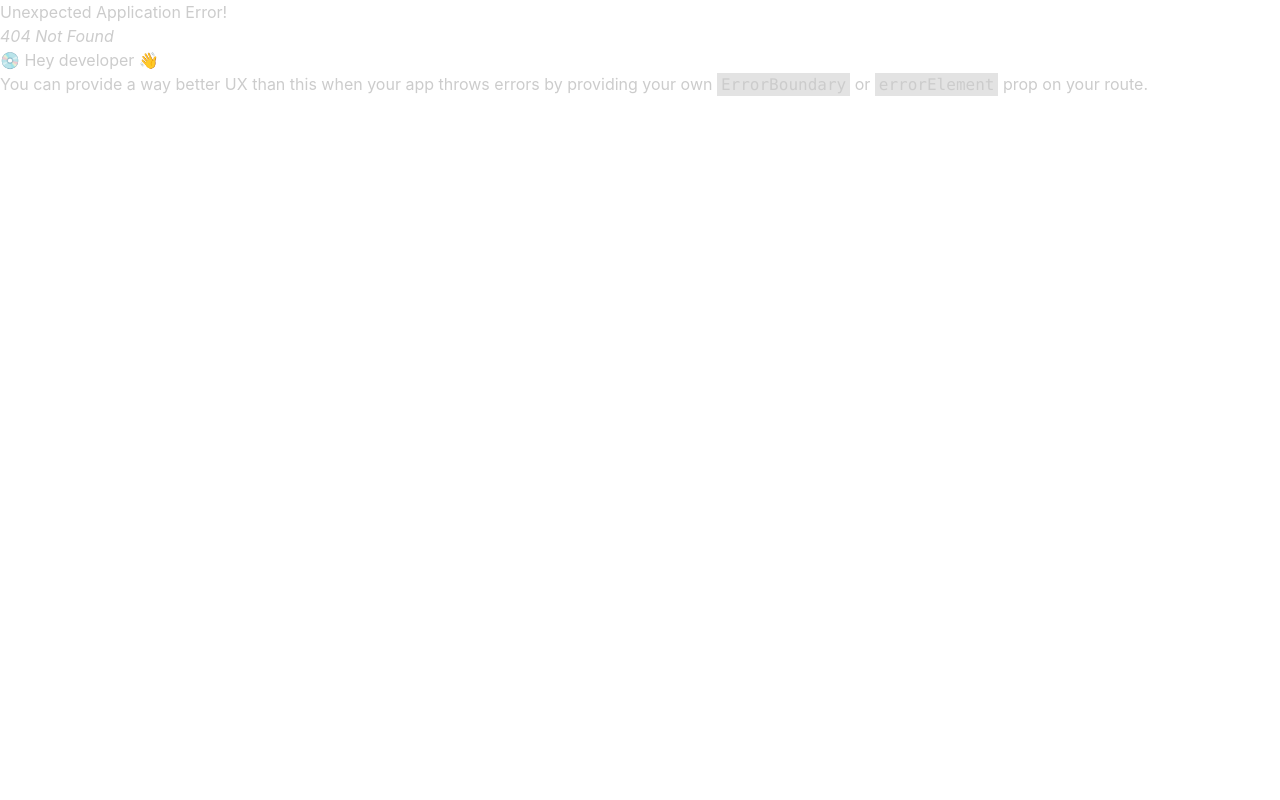
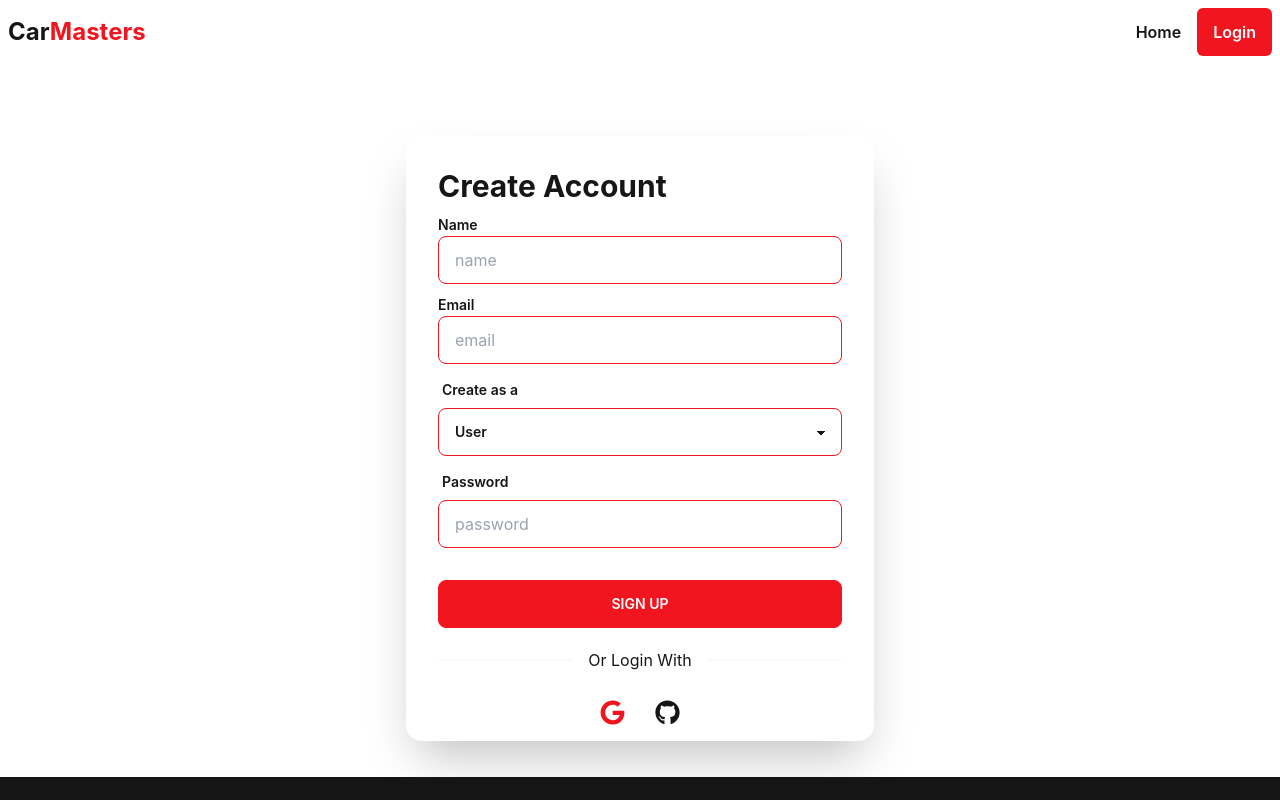
Before and after one commit to Rakib86547/assignment-12-client, a React (Create React App) app: page /signup in a window 1280 px wide. Before the commit this address had no page. Shown: the top 800 px of the page. Built offline with nearby package versions, Linux system fonts and the light colour scheme.

Commit message:
sign up create

```diff
--- a/package.json
+++ b/package.json
@@ -11,6 +11,7 @@
     "firebase": "^9.14.0",
     "react": "^18.2.0",
     "react-dom": "^18.2.0",
+    "react-hook-form": "^7.39.5",
     "react-hot-toast": "^2.4.0",
     "react-icons": "^4.6.0",
     "react-router-dom": "^6.4.3",
--- /dev/null
+++ b/src/context/AuthProvider.js
@@ -0,0 +1,24 @@
+import React, { createContext, useState } from 'react';
+import app from '../firebase/firebase.config';
+import {getAuth} from 'firebase/auth';
+
+export const AuthContext = createContext();
+const auth = getAuth(app)
+
+const AuthProvider = ({children}) => {
+    const [user, setUser] = useState(null);
+    const [loading, setLoading] = useState(true);
+
+
+
+    const authInfo = {
+
+    }
+    return (
+        <AuthContext.Provider value={authInfo}>
+            {children}
+        </AuthContext.Provider>
+    );
+};
+
+export default AuthProvider;
--- a/src/index.js
+++ b/src/index.js
@@ -4,7 +4,8 @@ import './index.css';
 import App from './App';
 import reportWebVitals from './reportWebVitals';
 import { Toaster } from 'react-hot-toast';
-import { QueryClient, QueryClientProvider,} from '@tanstack/react-query';
+import { QueryClient, QueryClientProvider, } from '@tanstack/react-query';
+import AuthProvider from './context/AuthProvider';
 
 const queryClient = new QueryClient()
 
@@ -12,8 +13,10 @@ const root = ReactDOM.createRoot(document.getElementById('root'));
 root.render(
   <>
     <QueryClientProvider client={queryClient}>
-      <App />
-      <Toaster />
+      <AuthProvider>
+        <App />
+        <Toaster />
+      </AuthProvider>
     </QueryClientProvider>
   </>
 
--- /dev/null
+++ b/src/pages/Login/Login.js
@@ -0,0 +1,37 @@
+import React from 'react';
+import { Link } from 'react-router-dom';
+
+const Login = () => {
+    return (
+        <div className="hero min-h-screen bg-base-200">
+            <div className="hero-content flex-col lg:flex-row-reverse">
+                <div className="card flex-shrink-0 w-full max-w-sm shadow-2xl bg-base-100">
+                    <form className="card-body">
+                        <h1 className="text-5xl font-bold">Create Account</h1>
+                        <div className="form-control">
+                            <label className="label">
+                                <span className="label-text">Email</span>
+                            </label>
+                            <input type="text" placeholder="email" className="input input-bordered" />
+                        </div>
+                        <div className="form-control">
+                            <label className="label">
+                                <span className="label-text">Password</span>
+                            </label>
+                            <input type="text" placeholder="password" className="input input-bordered" />
+                            <label className="label">
+                                <Link href="#" className="label-text-alt link link-hover">Forgot password?</Link>
+                            </label>
+                        </div>
+                        <div className="form-control mt-6">
+                            <button className="btn btn-primary">Login</button>
+                        </div>
+                    </form>
+                    <p><Link to='/signup'>Sign Up</Link></p>
+                </div>
+            </div>
+        </div>
+    );
+};
+
+export default Login;
--- /dev/null
+++ b/src/pages/SignUp/SignUp.js
@@ -0,0 +1,81 @@
+import React, { useState } from 'react';
+import { useForm } from 'react-hook-form';
+import { FaGoogle, FaGithub } from "react-icons/fa";
+
+const SignUp = () => {
+    const { register, handleSubmit, formState: { errors } } = useForm();
+    const [signUpError, setSignUpError] = useState('');
+
+    const handleSignUp = data => {
+        console.log(data)
+    }
+    return (
+        <div className="hero mt-14">
+            <div className="hero-content w-[500px] flex-col ">
+                <div className="card flex-shrink-0 w-full shadow-2xl">
+                    <form onSubmit={handleSubmit(handleSignUp)} className="card-body w-full">
+                        <h1 className="text-3xl font-bold text-secondary">Create Account</h1>
+
+                        <div className="form-control">
+                            <label className="">
+                                <span className="label-text text-secondary font-semibold">Name</span>
+                            </label>
+                            <input
+                                {...register("name")}
+                                type="text"
+                                placeholder="name"
+                                className="input input-bordered border-primary text-secondary" />
+                        </div>
+
+                        <div className="form-control">
+                            <label className="">
+                                <span className="label-text text-secondary font-semibold">Email</span>
+                            </label>
+                            <input
+                                {...register("email", { required: true })}
+                                type="email"
+                                placeholder="email"
+                                className="input input-bordered border-primary text-secondary" />
+                        </div>
+
+                        <div className="form-control">
+                            <label className="label">
+                                <span className="label-text text-secondary font-semibold">Create as a</span>
+                            </label>
+                            <select {...register("options")} className="select text-secondary select-bordered w-full border-primary">
+                                <option defaultValue="User" value="User">User</option>
+                                <option>Seller</option>
+                            </select>
+                        </div>
+
+                        <div className="form-control">
+                            <label className="label">
+                                <span className="label-text text-secondary font-semibold">Password</span>
+                            </label>
+                            <input
+                                {...register("password", {
+                                    required: true
+                                })}
+                                type="password"
+                                placeholder="password"
+                                className="input input-bordered border-primary text-secondary" />
+                        </div>
+
+                        <div className="form-control mt-6">
+                            <button className="btn btn-primary text-white">Sign Up</button>
+                        </div>
+
+                        <div className="divider border-secondary text-secondary">Or Login With</div>
+
+                    </form>
+                    <div className='w-[80px] mx-auto flex  justify-between -mt-4 pb-4'>
+                        <button><FaGoogle className='text-primary w-[25px] h-[25px]' /></button>
+                        <button><FaGithub className='text-secondary w-[25px] h-[25px]' /></button>
+                    </div>
+                </div>
+            </div>
+        </div>
+    );
+};
+
+export default SignUp;
```
Also changed, not shown: src/routes/Router/Router.js (+10 -0 lines), 1 other file (tests, documents, lock files or other folders).
